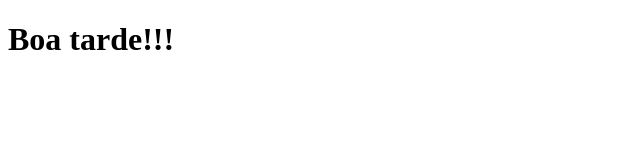
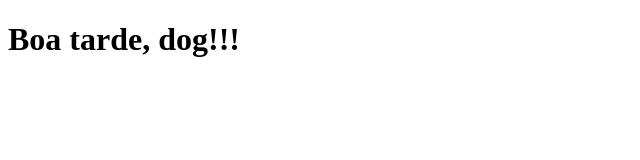
Before and after one commit to dev-nilo/clone-tabnews, a Next.js app: page / in a window 1280 px wide. Shown: the top 160 px of the page, without its empty margins (0-640 px from the left). Built offline with nearby package versions, Linux system fonts and the light colour scheme.

Commit message:
modifica a frase

```diff
--- a/pages/index.js
+++ b/pages/index.js
@@ -1,7 +1,7 @@
 function Home() {
     return (
         <>
-            <h1>Boa tarde!!!</h1>
+            <h1>Boa tarde, dog!!!</h1>
         </>
     )
 }
```
